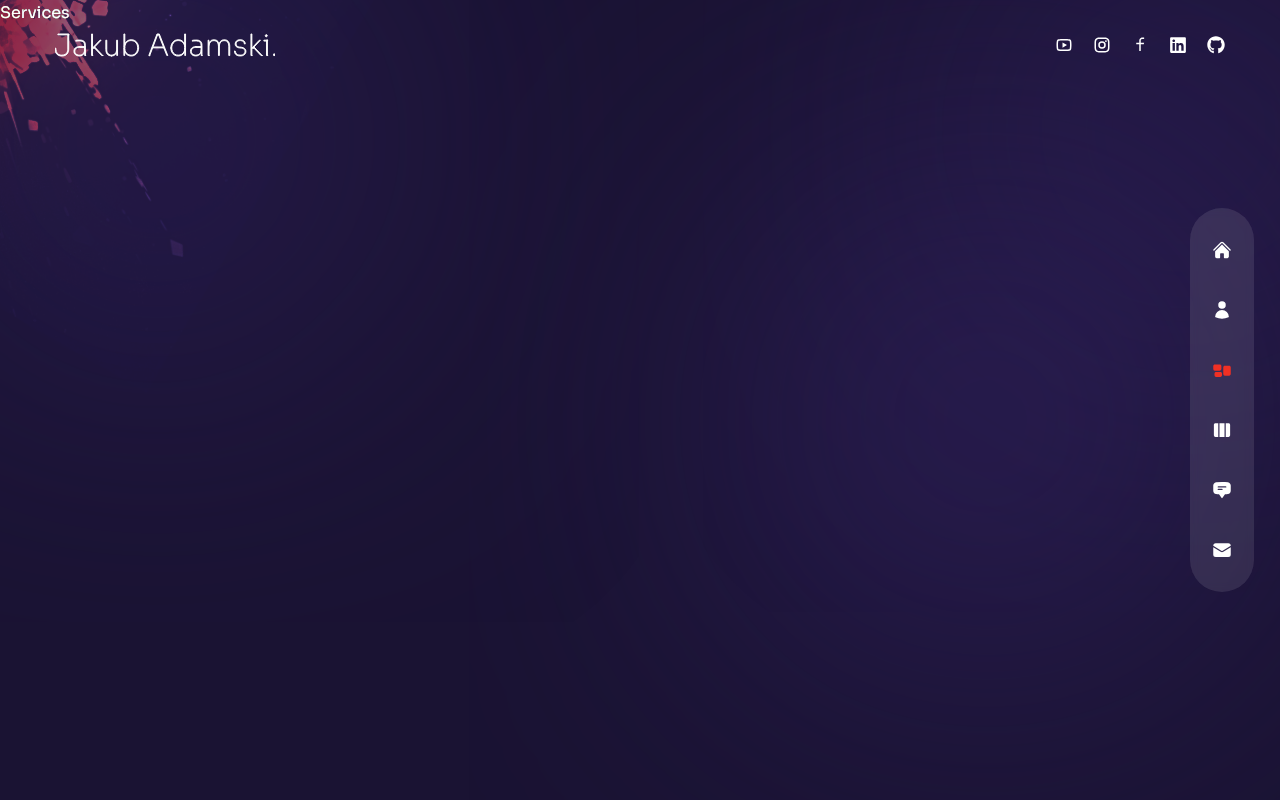
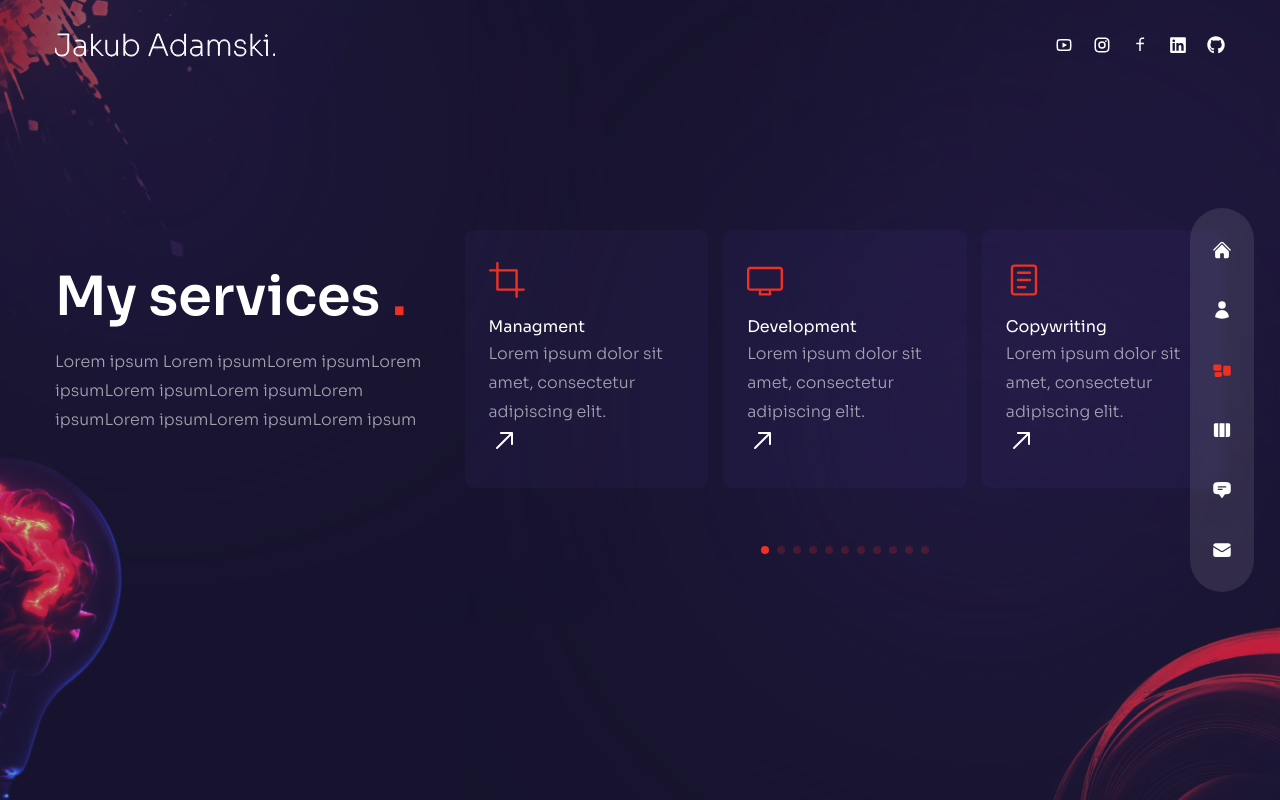
Before and after one commit to AdamskiJakub/portfolio, a Next.js app: page /services in a window 1280 px wide. Built offline with nearby package versions, Linux system fonts and the light colour scheme.

Commit message:
Services skeleton

```diff
--- a/components/Bulb.js
+++ b/components/Bulb.js
@@ -1,5 +1,17 @@
+import Image from "next/image";
+
 const Bulb = () => {
-  return <div>Bulb</div>;
+  return (
+    <div className="absolute -left-36 -bottom-12 rotate-12 mix-blend-color-dodge animate-pulse duration-75 z-10 w-[200px] xl:w-[260px]">
+      <Image
+        src={"/bulb.png"}
+        width={260}
+        height={200}
+        className="w-full h-full"
+        alt=""
+      />
+    </div>
+  );
 };
 
 export default Bulb;
--- a/components/ServiceSlider.js
+++ b/components/ServiceSlider.js
@@ -1,5 +1,59 @@
+// swiper react components
+import { Swiper, SwiperSlide } from "swiper/react";
+
+//swiper styles
+import "swiper/css";
+import "swiper/css/free-mode";
+import "swiper/css/pagination";
+
+import { serviceData } from "../pages/about-constants/AboutConstants";
+
+// swiper modules
+import { FreeMode, Pagination } from "swiper";
+import { RxArrowTopRight } from "react-icons/rx";
+
 const ServiceSlider = () => {
-  return <div>Service Slider</div>;
+  return (
+    <Swiper
+      breakpoints={{
+        320: {
+          slidesPerView: 1,
+          spaceBetween: 15,
+        },
+        640: {
+          slidesPerView: 3,
+          spaceBetween: 15,
+        },
+      }}
+      FreeMode={true}
+      pagination={{
+        clickable: true,
+      }}
+      modules={[FreeMode, Pagination]}
+      className="h-[240px] sm:h-[340px]"
+    >
+      {serviceData.map((item, index) => {
+        return (
+          <SwiperSlide key={index}>
+            <div
+              className="bg-[rgba(65,47,123,0.15)] h-max rounded-lg px-6 py-8 flex
+            sm:flex-col gap-x-6 sm:gap-x-0 group cursor-pointer hover:bg-[rgba(89,65,169,0.15)]
+             transition-all duration-300"
+            >
+              <div className="text-4xl text-accent mb-4">{item.icon}</div>
+              <div>
+                <div>{item.title}</div>
+                <p>{item.description}</p>
+              </div>
+              <div className="text-3xl">
+                <RxArrowTopRight />
+              </div>
+            </div>
+          </SwiperSlide>
+        );
+      })}
+    </Swiper>
+  );
 };
 
 export default ServiceSlider;
--- a/pages/about-constants/AboutConstants.js
+++ b/pages/about-constants/AboutConstants.js
@@ -24,6 +24,18 @@
   RxRocket,
 } from "react-icons/rx";
 
+import {
+  RiTeamLine,
+  RiCustomerService2Line,
+  RiBarChart2Line,
+  RiCopperDiamondLine,
+  RiStackLine,
+  RiArrowGoForwardLine,
+  RiLightbulbFlashLine,
+  RiHandHeartLine,
+  RiSafeLine,
+} from "react-icons/ri";
+
 //  About data
 export const aboutData = [
   {
@@ -45,16 +57,17 @@
         title: "Project Manager",
         about: [
           {
-            title: 'Jira, Scrum, Waterfall'
-          }
+            title: "Jira, Scrum, Waterfall",
+          },
         ],
       },
       {
         title: "Production Leader",
         about: [
           {
-            title: 'Streamlabs OBS, CMS, SplashTop, Slack, MSTeams, Discord, Adobe Photoshop, ProView'
-          }
+            title:
+              "Streamlabs OBS, CMS, SplashTop, Slack, MSTeams, Discord, Adobe Photoshop, ProView",
+          },
         ],
       },
     ],
@@ -113,12 +126,7 @@
 export const serviceData = [
   {
     icon: <RxCrop />,
-    title: "Branding",
-    description: "Lorem ipsum dolor sit amet, consectetur adipiscing elit.",
-  },
-  {
-    icon: <RxPencil2 />,
-    title: "Design",
+    title: "Managment",
     description: "Lorem ipsum dolor sit amet, consectetur adipiscing elit.",
   },
   {
@@ -136,4 +144,49 @@
     title: "SEO",
     description: "Lorem ipsum dolor sit amet, consectetur adipiscing elit.",
   },
+  {
+    icon: <RiTeamLine />,
+    title: "Team Collaboration",
+    description: "Lorem ipsum dolor sit amet, consectetur adipiscing elit.",
+  },
+  {
+    icon: <RiCustomerService2Line />,
+    title: "Client Communication",
+    description: "Lorem ipsum dolor sit amet, consectetur adipiscing elit.",
+  },
+  {
+    icon: <RiBarChart2Line />,
+    title: "Strategic Planning",
+    description: "Lorem ipsum dolor sit amet, consectetur adipiscing elit.",
+  },
+  {
+    icon: <RiCopperDiamondLine />,
+    title: "Production Oversight",
+    description: "Lorem ipsum dolor sit amet, consectetur adipiscing elit.",
+  },
+  {
+    icon: <RiStackLine />,
+    title: "Resource Management",
+    description: "Lorem ipsum dolor sit amet, consectetur adipiscing elit.",
+  },
+  {
+    icon: <RiArrowGoForwardLine />,
+    title: "Continuous Improvement",
+    description: "Lorem ipsum dolor sit amet, consectetur adipiscing elit.",
+  },
+  {
+    icon: <RiLightbulbFlashLine />,
+    title: "Innovation Strategist",
+    description: "Lorem ipsum dolor sit amet, consectetur adipiscing elit.",
+  },
+  {
+    icon: <RiHandHeartLine />,
+    title: "Client Relationship Management",
+    description: "Lorem ipsum dolor sit amet, consectetur adipiscing elit.",
+  },
+  {
+    icon: <RiSafeLine />,
+    title: "Risk Management Specialist",
+    description: "Lorem ipsum dolor sit amet, consectetur adipiscing elit.",
+  },
 ];
--- a/pages/services/index.js
+++ b/pages/services/index.js
@@ -1,5 +1,35 @@
+import ServiceSlider from "../../components/ServiceSlider";
+import Circles from "../../components/Circles";
+import Bulb from "../../components/Bulb";
+
+import { motion } from "framer-motion";
+import { fadeIn } from "../../variants";
+
 const Services = () => {
-  return <div>Services</div>;
+  return (
+    <div className="h-full bg-primary/30 py-36 flex items-center">
+      <Circles />
+      <div className="container mx-auto">
+        {/* text */}
+        <div className="flex flex-col xl:flex-row gap-x-8">
+          <div className="text-center flex xl:w-[30vw] flex-col lg:text-left mb-4 xl:mb-0">
+            <h2 className="h2 xl:mt-8">
+              My services <span className="text-accent">.</span>
+            </h2>
+            <p className="mb-4 max-w-[400px] mx-auto lg:mx-0">
+              Lorem ipsum Lorem ipsumLorem ipsumLorem ipsumLorem ipsumLorem
+              ipsumLorem ipsumLorem ipsumLorem ipsumLorem ipsum
+            </p>
+          </div>
+          <div className="w-full xl:max-w-[65%]">
+            {/* slider */}
+            <ServiceSlider />
+          </div>
+        </div>
+      </div>
+      <Bulb />
+    </div>
+  );
 };
 
 export default Services;
```
